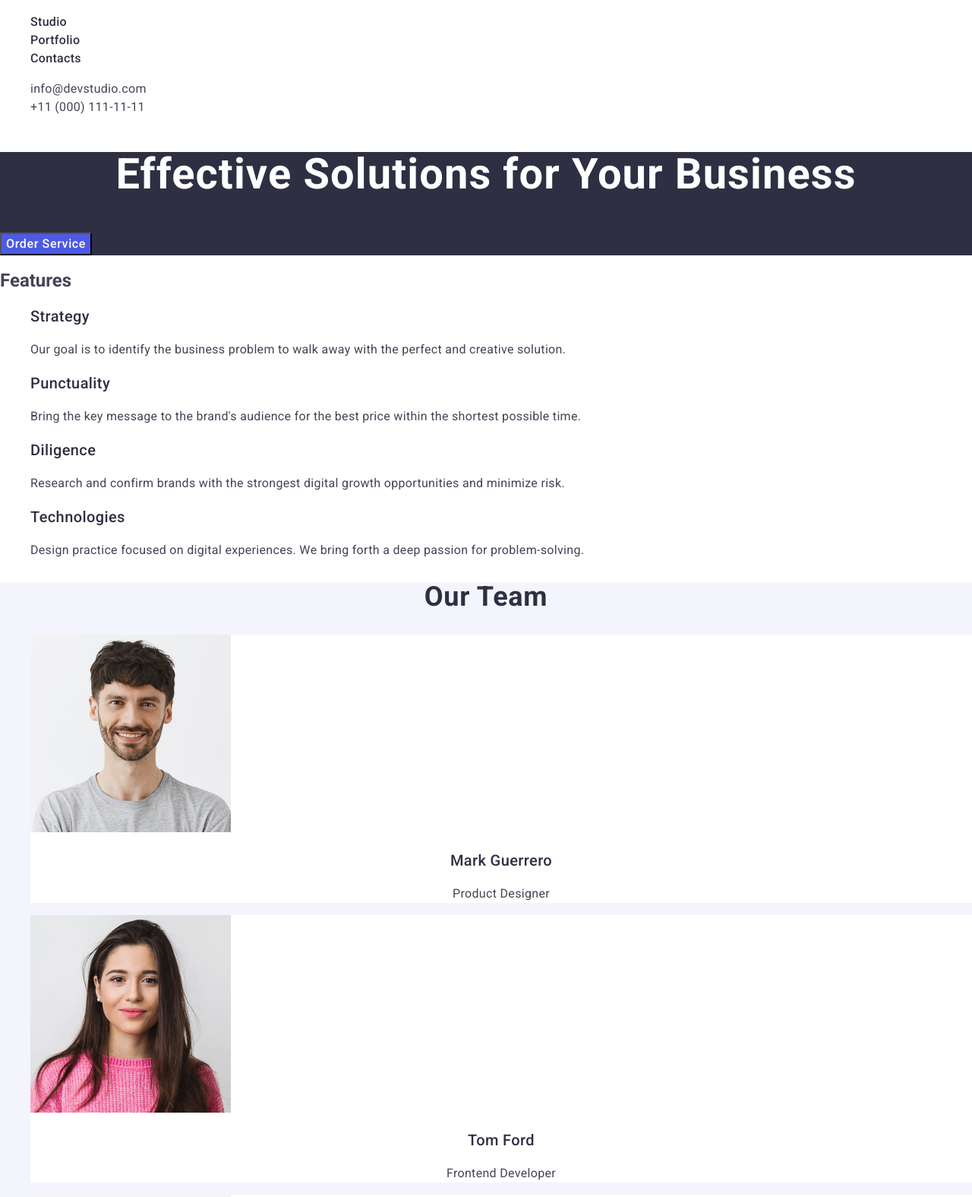
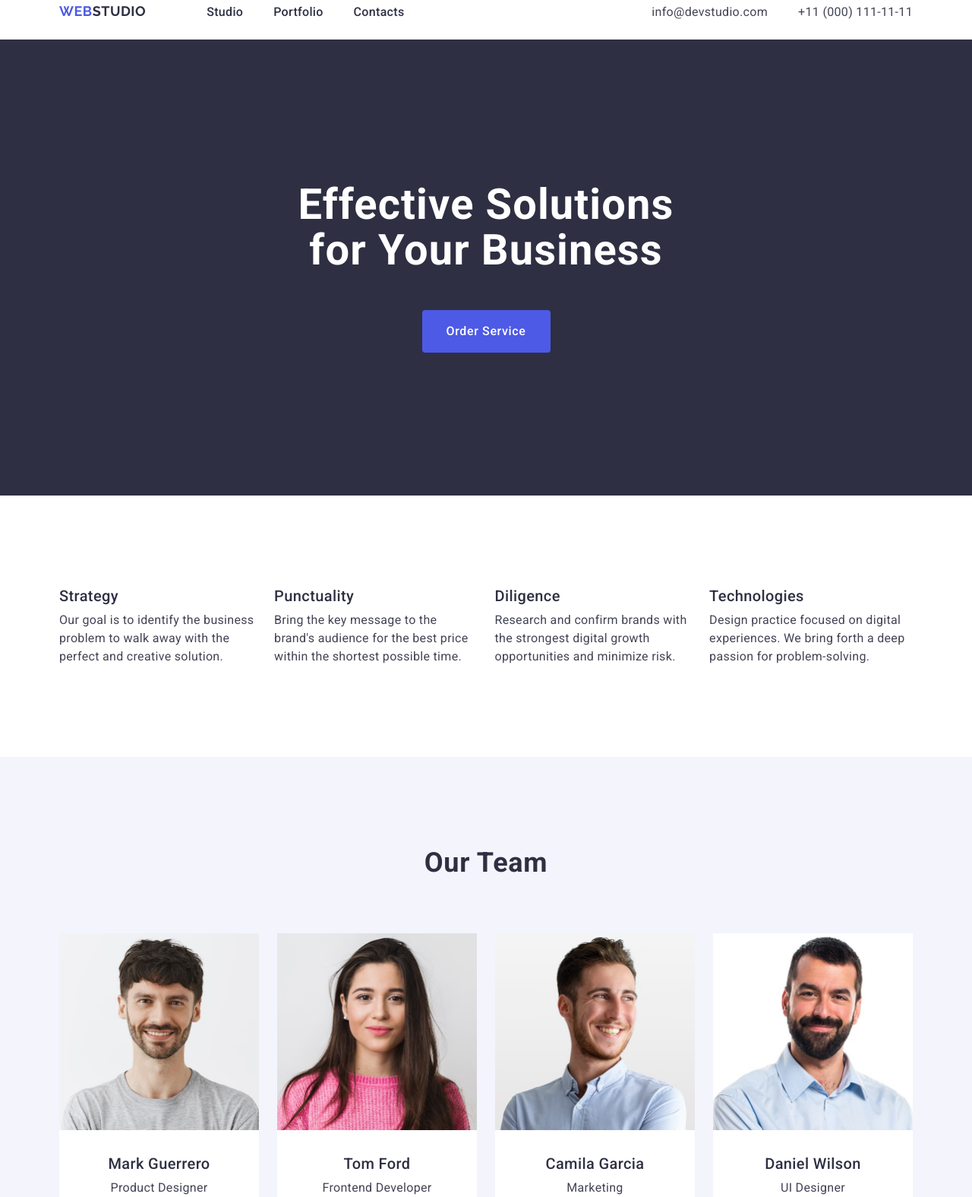
Before and after one commit to Njavl/goit-markup-hw-03, a plain HTML site: page index.html in a window 1280 px wide. Shown: the part 20-1595 px from the top of the page at 76% size. Drawn offline with nearby package versions, Linux system fonts and the light colour scheme.

Commit message:
complet homework

```diff
--- a/css/style.css
+++ b/css/style.css
@@ -14,18 +14,50 @@
   --white: #ffffff;
   --dairy: #fcfcfc;
 }
+
+*,
+*::before,
+*::after {
+  box-sizing: border-box;
+}
+
 body {
   font-family: Roboto, sans-serif;
   background-color: var(--white);
   color: var(--slate);
+  margin: 0;
+}
+
+h1,
+h2,
+h3,
+h4,
+h5,
+h6,
+p {
+  margin: 0;
+  padding: 0;
 }
 
 a {
   text-decoration: none;
   font-style: normal;
 }
-ul {
+
+ul,
+ol {
   list-style: none;
+  margin: 0;
+  padding-left: 0;
+}
+
+img {
+  display: block;
+}
+
+.container {
+  max-width: 1124px;
+  margin: 0 auto;
 }
 
 /*============================*/
@@ -33,6 +65,14 @@ ul {
 /*============================*/
 
 .header {
+}
+
+.header .container {
+  display: flex;
+  justify-content: space-between;
+}
+
+.header .container {
 }
 
 .header-navigation {
@@ -46,6 +86,7 @@ ul {
   letter-spacing: 0.03em;
   text-transform: uppercase;
   color: var(--iris);
+  margin-right: 76px;
 }
 
 .header-logo-accent {
@@ -53,9 +94,12 @@ ul {
 }
 
 .header-navigation-list {
+  display: inline-flex;
+  gap: 40px;
 }
 
 .header-nav-item {
+  padding: 24px 0;
 }
 
 .header-nav-link {
@@ -78,9 +122,12 @@ ul {
 }
 
 .header-address-list {
+  display: flex;
+  gap: 40px;
 }
 
 .header-address-item {
+  padding: 24px 0;
 }
 
 .header-address-link {
@@ -103,11 +150,21 @@ ul {
 /*========== main ==========*/
 /*==========================*/
 
+.card {
+  max-width: 100%;
+  object-fit: cover;
+}
+
 /*========== hero ==========*/
 
 .hero {
   background-color: var(--navy-blue);
+  padding: 188px 0;
 }
+
+.hero .container {
+}
+
 .hero-title {
   font-weight: 700;
   font-size: 56px;
@@ -115,6 +172,7 @@ ul {
   letter-spacing: 0.02em;
   text-align: center;
   color: var(--white);
+  margin-bottom: 48px;
 }
 .hero-btn {
   background-color: var(--iris);
@@ -124,6 +182,12 @@ ul {
   letter-spacing: 0.04em;
   color: var(--white);
   cursor: pointer;
+  display: block;
+  min-width: 169px;
+  height: 56px;
+  border: none;
+  border-radius: 4px;
+  margin: 0 auto;
 }
 .hero-btn:hover {
   background-color: var(--ocean);
@@ -136,20 +200,31 @@ ul {
 /*======== features ========*/
 
 .features {
+  padding: 120px 0;
 }
+
 .features-title {
+  display: none;
 }
+
 .features-list {
+  display: flex;
+  gap: 24px;
 }
+
 .features-item {
+  width: calc((100%- (24 * 3)) / 4);
 }
+
 .features-item-subtitle {
   font-weight: 500;
   font-size: 20px;
   line-height: 1.2;
   letter-spacing: 0.02em;
   color: var(--navy-blue);
+  margin-bottom: 8px;
 }
+
 .features-item-description {
   font-size: 16px;
   line-height: 1.5;
@@ -161,7 +236,9 @@ ul {
 
 .team {
   background-color: var(--cloud);
+  padding: 120px 0;
 }
+
 .team-title {
   font-weight: 700;
   font-size: 36px;
@@ -170,14 +247,31 @@ ul {
   text-align: center;
   color: var(--navy-blue);
   text-transform: capitalize;
+  margin: 0 auto;
+  margin-bottom: 72px;
 }
 .team-list {
+  display: flex;
+  gap: 24px;
 }
+
 .team-item {
   background-color: var(--white);
+  width: calc((100%- (24 * 3)) / 4);
 }
 .team-item-img {
+  max-width: 100%;
+  object-fit: cover;
 }
+
+.team-about-item {
+  padding: 32px 16px 16px 16px;
+  display: flex;
+  flex-direction: column;
+  justify-content: center;
+  gap: 8px;
+}
+
 .team-item-subtitle {
   font-weight: 500;
   font-size: 20px;
@@ -197,6 +291,7 @@ ul {
 /*======= portfolio =======*/
 
 .portfolio {
+  padding: 120px 0;
 }
 .portfolio-title {
   font-weight: 700;
@@ -206,19 +301,36 @@ ul {
   text-align: center;
   color: var(--navy-blue);
   text-transform: capitalize;
+  margin: 0 auto;
+  margin-bottom: 72px;
 }
 .portfolio-list {
+  display: flex;
+  flex-wrap: wrap;
+  row-gap: 48px;
+  column-gap: 24px;
 }
+
 .portfolio-item {
+  width: calc((100% - 48px) / 3);
+  border: 1px solid var(--cornflower);
 }
 .portfolio-item-img {
+  max-width: 100%;
+  object-fit: cover;
 }
+
+.portfolio-about-item {
+  padding: 32px 16px;
+}
+
 .portfolio-item-subtitle {
   font-weight: 500;
   font-size: 20px;
   line-height: 1.2;
   letter-spacing: 0.02em;
   color: var(--navy-blue);
+  margin-bottom: 8px;
 }
 .portfolio-item-description {
   font-size: 16px;
@@ -233,7 +345,15 @@ ul {
 
 .footer {
   background-color: var(--navy-blue);
+  padding: 100px 0;
 }
+
+.footer .container {
+  display: flex;
+  flex-direction: column;
+  gap: 16px;
+}
+
 .footer-logo {
   font-family: var(--second-family), sans-serif;
   font-weight: 700;
@@ -247,6 +367,7 @@ ul {
   color: var(--cloud);
 }
 .footer-description {
+  width: 264px;
   font-size: 16px;
   line-height: 1.5;
   letter-spacing: 0.02em;
--- a/index.html
+++ b/index.html
@@ -21,6 +21,7 @@
   </head>
   <body>
     <header class="header">
+      <div class="container">
         <nav class="header-navigation">
           <a href="./index.html" class="header-logo"
             >Web<span class="header-logo-accent">Studio</span></a
@@ -51,20 +52,27 @@
             </li>
           </ul>
         </address>
+      </div>
     </header>
     <main>
       <section class="hero">
-        <h1 class="hero-title">Effective Solutions for Your Business</h1>
+        <div class="container">
+          <h1 class="hero-title">
+            Effective Solutions <br />
+            for Your Business
+          </h1>
           <button type="button" class="hero-btn">Order Service</button>
+        </div>
       </section>
       <section class="features">
+        <div class="container">
           <h2 class="features-title">Features</h2>
           <ul class="features-list">
             <li class="features-item">
               <h3 class="features-item-subtitle">Strategy</h3>
               <p class="features-item-description">
-              Our goal is to identify the business problem to walk away with the
-              perfect and creative solution.
+                Our goal is to identify the business problem to walk away with
+                the perfect and creative solution.
               </p>
             </li>
             <li class="features-item">
@@ -89,8 +97,10 @@
               </p>
             </li>
           </ul>
+        </div>
       </section>
       <section class="team">
+        <div class="container">
           <h2 class="team-title">Our Team</h2>
           <ul class="team-list">
             <li class="team-item">
@@ -100,8 +110,10 @@
                 alt="Mark Guerrero"
                 class="team-item-img"
               />
+              <div class="team-about-item">
                 <h3 class="team-item-subtitle">Mark Guerrero</h3>
                 <p class="team-item-description">Product Designer</p>
+              </div>
             </li>
             <li class="team-item">
               <img
@@ -110,8 +122,10 @@
                 alt="Tom Ford"
                 class="team-item-img"
               />
+              <div class="team-about-item">
                 <h3 class="team-item-subtitle">Tom Ford</h3>
                 <p class="team-item-description">Frontend Developer</p>
+              </div>
             </li>
             <li class="team-item">
               <img
@@ -120,8 +134,10 @@
                 alt="Camila Garcia"
                 class="team-item-img"
               />
+              <div class="team-about-item">
                 <h3 class="team-item-subtitle">Camila Garcia</h3>
                 <p class="team-item-description">Marketing</p>
+              </div>
             </li>
             <li class="team-item">
               <img
@@ -130,12 +146,16 @@
                 alt="Daniel Wilson"
                 class="team-item-img"
               />
+              <div class="team-about-item">
                 <h3 class="team-item-subtitle">Daniel Wilson</h3>
                 <p class="team-item-description">UI Designer</p>
+              </div>
             </li>
           </ul>
+        </div>
       </section>
       <section class="portfolio">
+        <div class="container">
           <h2 class="portfolio-title">Our Portfolio</h2>
           <ul class="portfolio-list">
             <li class="portfolio-item">
@@ -145,8 +165,10 @@
                 alt="Banking App"
                 class="portfolio-item-img"
               />
+              <div class="portfolio-about-item">
                 <h3 class="portfolio-item-subtitle">Banking App</h3>
                 <p class="portfolio-item-description">App</p>
+              </div>
             </li>
             <li class="portfolio-item">
               <img
@@ -155,8 +177,10 @@
                 alt="Cashless Payment"
                 class="portfolio-item-img"
               />
+              <div class="portfolio-about-item">
                 <h3 class="portfolio-item-subtitle">Cashless Payment</h3>
                 <p class="portfolio-item-description">Marketing</p>
+              </div>
             </li>
             <li class="portfolio-item">
               <img
@@ -165,8 +189,10 @@
                 alt="Meditation App"
                 class="portfolio-item-img"
               />
+              <div class="portfolio-about-item">
                 <h3 class="portfolio-item-subtitle">Meditation App</h3>
                 <p class="portfolio-item-description">App</p>
+              </div>
             </li>
             <li class="portfolio-item">
               <img
@@ -175,8 +201,10 @@
                 alt="Taxi Service"
                 class="portfolio-item-img"
               />
+              <div class="portfolio-about-item">
                 <h3 class="portfolio-item-subtitle">Taxi Service</h3>
                 <p class="portfolio-item-description">Marketing</p>
+              </div>
             </li>
             <li class="portfolio-item">
               <img
@@ -185,8 +213,10 @@
                 alt="Screen Illustrations"
                 class="portfolio-item-img"
               />
+              <div class="portfolio-about-item">
                 <h3 class="portfolio-item-subtitle">Screen Illustrations</h3>
                 <p class="portfolio-item-description">Design</p>
+              </div>
             </li>
             <li class="portfolio-item">
               <img
@@ -195,20 +225,25 @@
                 alt="Online Courses"
                 class="portfolio-item-img"
               />
+              <div class="portfolio-about-item">
                 <h3 class="portfolio-item-subtitle">Online Courses</h3>
                 <p class="portfolio-item-description">Marketing</p>
+              </div>
             </li>
           </ul>
+        </div>
       </section>
     </main>
     <footer class="footer">
+      <div class="container">
         <a href="./index.html" class="footer-logo"
           >Web<span class="footer-logo-accent">Studio</span></a
         >
         <p class="footer-description">
-        Increase the flow of customers and sales for your business with digital
-        marketing & growth solutions.
+          Increase the flow of customers and sales for your business with
+          digital marketing & growth solutions.
         </p>
+      </div>
     </footer>
   </body>
 </html>
```
Lines whose indentation alone changed are shown as unchanged.
